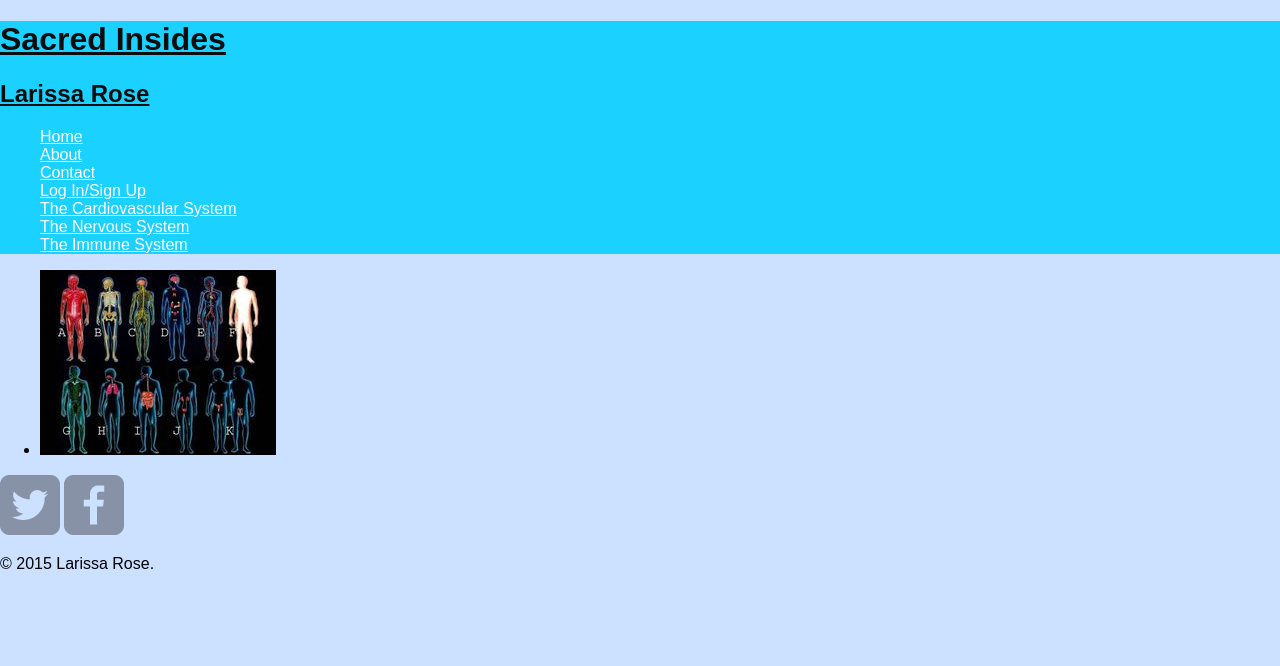
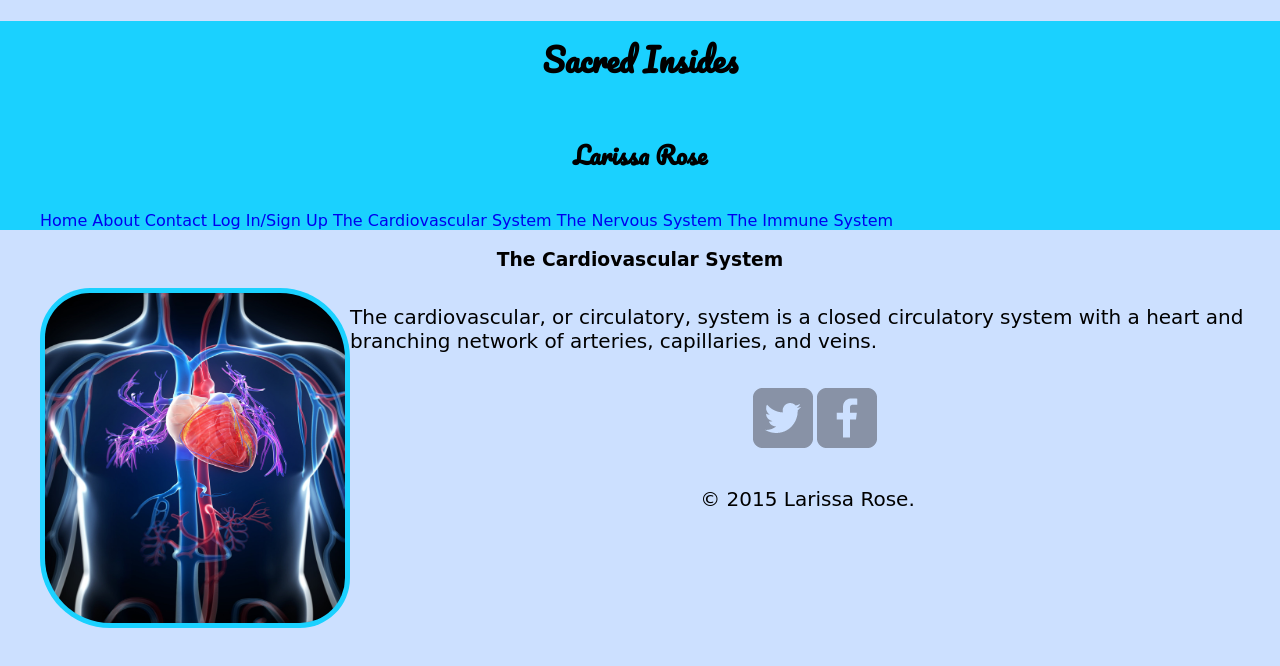
Before and after one commit to larose092/codingProject, a plain HTML site: page topic1.html in a window 1280 px wide. Drawn offline with Linux system fonts and the light colour scheme; files that its build step writes are made by us from their sources; a web font is replaced by a local one.

Commit message:
Update topic1.html

```diff
--- a/topic1.html
+++ b/topic1.html
@@ -2,13 +2,62 @@
 <html>
   <head>
     <meta charset="utf-8">
-    <title>Sacred Insides | Larissa Rose</title>
+    <title>The Cardiovascular System | Larissa Rose</title>
+    <style>
+      h1 {
+        font-size: 90px;
+        color: #000000;
+        font-family: "Pacifico", cursive;
+        text-align: center;
+        margin: 0px;
+        padding: 10px;
+      }
+      h2 {
+        font-size: 70px;
+        color: #000000;
+        font-family: "Pacifico", cursive;
+        text-align: center;
+        margin: 0px;
+        padding: 15px;
+      }
+      h3 {
+        font-family: "Delius", cursive;
+        text-align: center;
+      }
+      p {
+        font-size: 20px;
+        font-family: 'Delius', cursive;
+        padding: 15px 15px 15px 15px;
+      }
+      a {
+        text-decoration: none;
+      }
+      header {
+        background: #1ad1ff;
+        border-color: #1ad1ff;
+      }
+      ul {
+        list-style-type: none;
+        font-family: "Delius", cursive;
+        font-style: bold;
+      }
+      li {
+        display: inline;
+      }
+      .cardio {
+        float: left;
+        border-radius: 50px 70px 50px 70px;
+        background: #1ad1ff;
+        padding: 5px;
+        width: 300px;
+        height: 330px;
+      }
+    </style>
     <link rel="stylesheet" href="css/normalize.css">
     <link href='https://fonts.googleapis.com/css?family=Pacifico|Architects+Daughter|Delius' rel='stylesheet' type='text/css'>
-    <link rel="stylesheet" type="text/css" href="home.css">
     <meta name="viewport" content="width=device-width, initial-scale=1.0">
   </head>
-  <body>
+  <body style="background-color: #cce0ff;">
     <header>
       <a href="index.html" id=”logo”>
         <h1>Sacred Insides</h1>
@@ -28,15 +77,20 @@
     </header>
     <div id="wrapper">
       <section>
+        <h3>The Cardiovascular System</h3>
+
         <ul id="gallery">
           <li>
-            <a href="img/index.jpg">
-              <img src="img/index.jpg" alt="">
+            <a href="img/cardio.jpg">
+              <img src="img/cardio.jpg" alt="" class="cardio">
             </a>
           </li>
         </ul>
+
+        <p>The cardiovascular, or circulatory, system is a closed circulatory system with a heart and branching network of arteries, capillaries, and veins. </p>
+
       </section>
-      <footer>
+      <footer style="text-align: center;">
         <a href="http://twitter.com/lrose092"><img src="img/twitter-wrap.png" alt="Twitter Logo" class="social-icon"></a>
         <a href="http://facebook.com/larissarose"><img src="img/facebook-wrap.png" alt="Facebook Logo" class="social-icon"></a>
         <p>&copy; 2015 Larissa Rose.</p>
```
